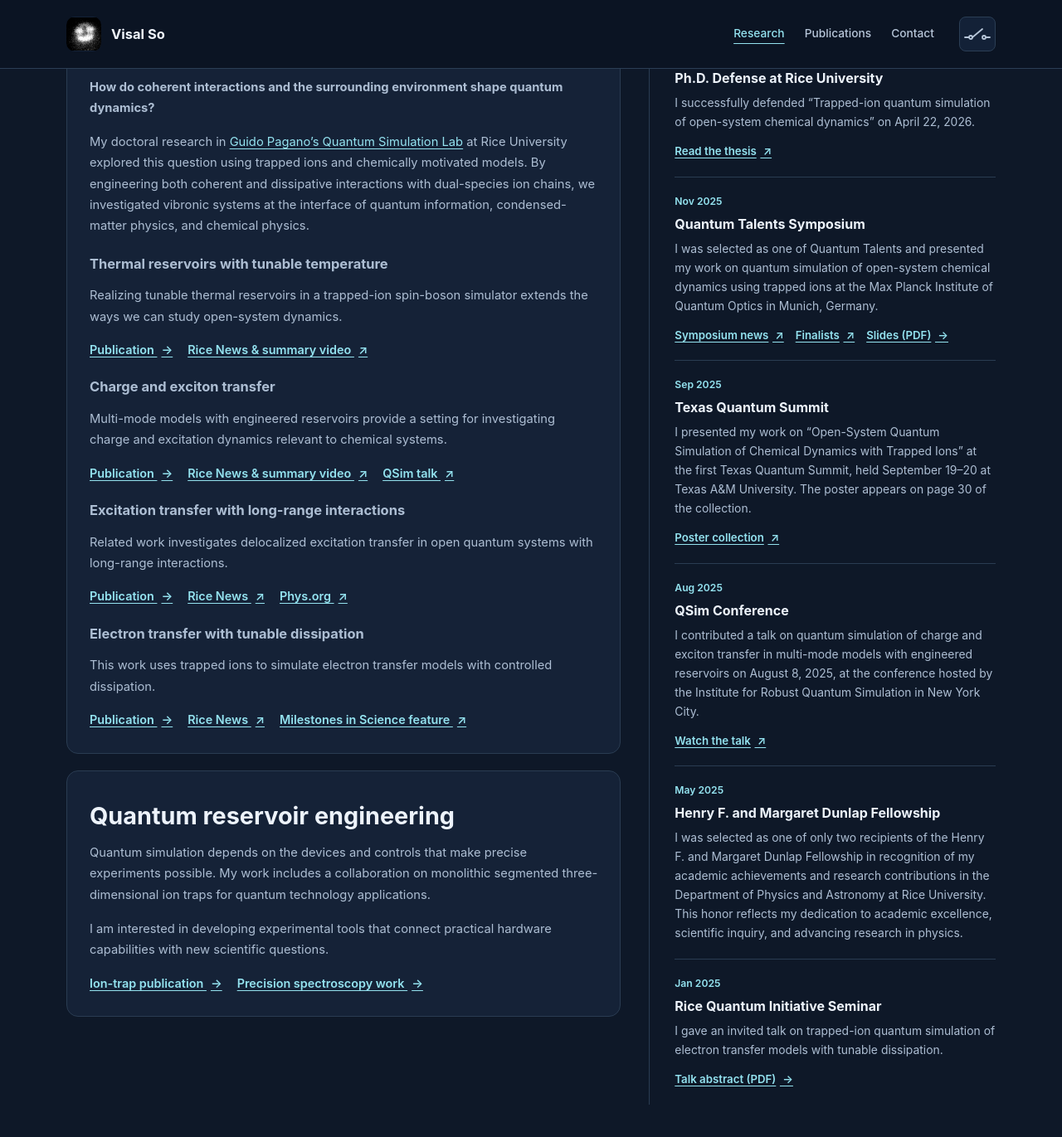
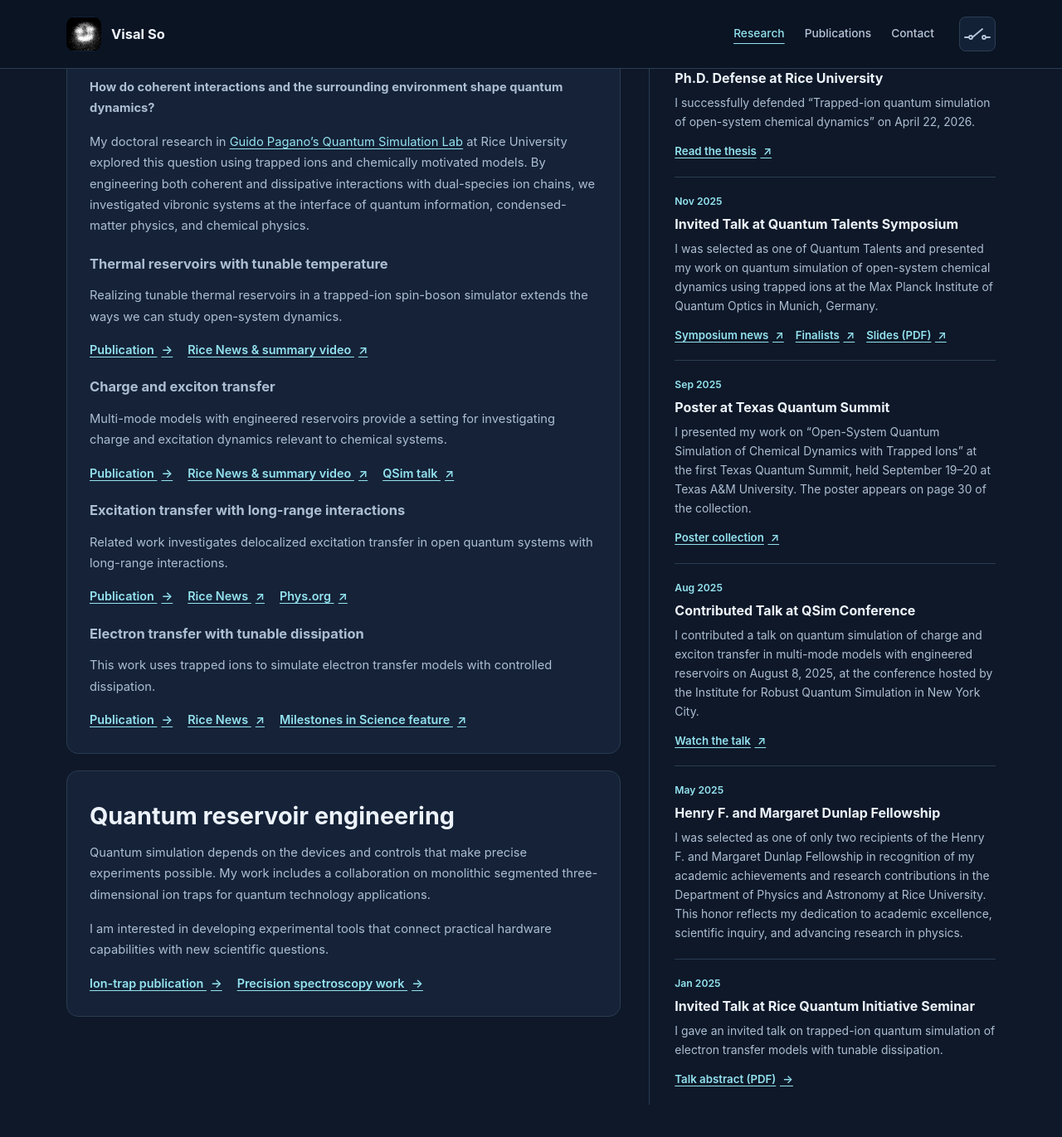
Before and after one commit to visalso/visalso.github.io, a Jekyll site: the page built from research.html, in a window 1280 px wide and 1400 px high, scrolled down 875 px. Shown: the top 1371 px of the window at 83% size. Built offline with Jekyll 4.4.1, drawn with Linux system fonts in a browser that asks for light colours.

Commit message:
Update news.yml

```diff
--- a/_data/news.yml
+++ b/_data/news.yml
@@ -26,7 +26,7 @@
       url: https://drive.google.com/file/d/1TURIovFBtQL3cR2Uf5lg0uzMgIe-XHmn/view?usp=drive_link
 
 - date_label: Nov 2025
-  title: Quantum Talents Symposium
+  title: Invited Talk at Quantum Talents Symposium
   summary: I was selected as one of Quantum Talents and presented my work on quantum simulation of open-system chemical dynamics using trapped ions at the Max Planck Institute of Quantum Optics in Munich, Germany.
   featured: false
   links:
@@ -36,10 +36,10 @@
       url: https://www.mcqst.de/quantum-talents-munich/quantum-talents-finalists-2025.html
     - label: Slides (PDF)
       url: /munich_qts_2025.pdf
-      internal: true
+      internal: false
 
 - date_label: Sep 2025
-  title: Texas Quantum Summit
+  title: Poster at Texas Quantum Summit
   summary: I presented my work on “Open-System Quantum Simulation of Chemical Dynamics with Trapped Ions” at the first Texas Quantum Summit, held September 19–20 at Texas A&M University. The poster appears on page 30 of the collection.
   featured: false
   links:
@@ -47,7 +47,7 @@
       url: https://drive.google.com/file/d/11Ts28LW5olm5yQ1Ygth8aIDU3UXBM0eu/view
 
 - date_label: Aug 2025
-  title: QSim Conference
+  title: Contributed Talk at QSim Conference
   summary: I contributed a talk on quantum simulation of charge and exciton transfer in multi-mode models with engineered reservoirs on August 8, 2025, at the conference hosted by the Institute for Robust Quantum Simulation in New York City.
   featured: false
   links:
@@ -57,10 +57,10 @@
 - date_label: May 2025
   title: Henry F. and Margaret Dunlap Fellowship
   summary: I was selected as one of only two recipients of the Henry F. and Margaret Dunlap Fellowship in recognition of my academic achievements and research contributions in the Department of Physics and Astronomy at Rice University. This honor reflects my dedication to academic excellence, scientific inquiry, and advancing research in physics.
-  featured: false
+  featured: true
 
 - date_label: Jan 2025
-  title: Rice Quantum Initiative Seminar
+  title: Invited Talk at Rice Quantum Initiative Seminar
   summary: I gave an invited talk on trapped-ion quantum simulation of electron transfer models with tunable dissipation.
   featured: false
   links:
```
